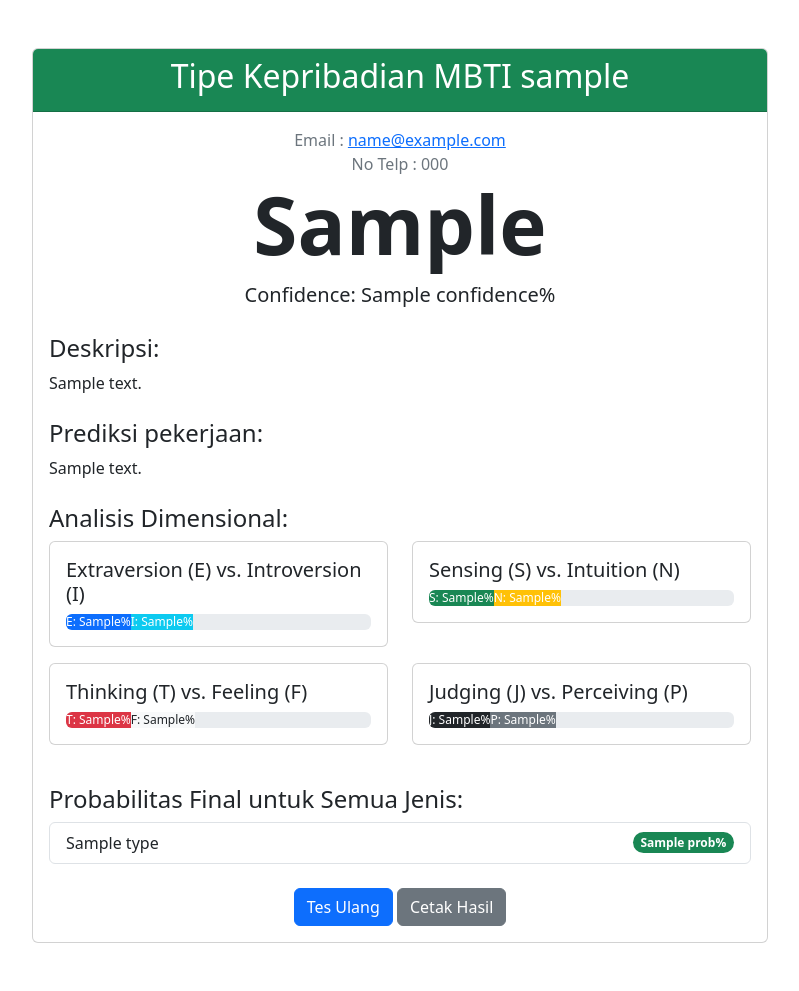
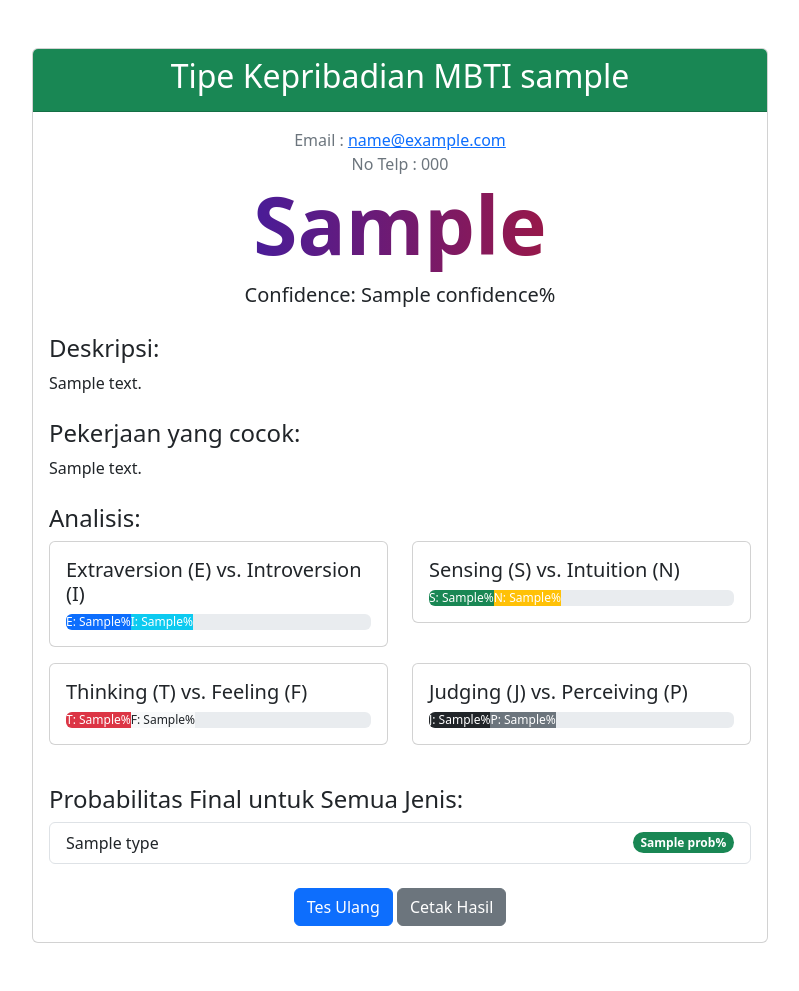
Before and after one commit to jagustinus/ukdc-app-mbti-app-ai, a Flask app: template templates/results.html in a window 1280 px wide. Shown: the whole page, without its empty margins (240-1039 px from the left). Run offline with Flask 3, Linux system fonts and the light colour scheme; the template is opened without the code that fills it: most values are stand-ins (such as "Sample title", 1, 10 or a date in 2020).

Commit message:
fix: more ui update

```diff
--- a/templates/index.html
+++ b/templates/index.html
@@ -16,7 +16,10 @@
     <div class="container mt-5">
       <main>
         <div class="card p-4">
-          <h4 class="fw-bold">Tes MBTI - v 0.1</h4>
+                    <div class="d-flex align-items-center">
+                        <img src="../static/test.png" width="64" style="filter: invert(1)"/>
+                        <h4 class="fw-bold m-0">App v 0.1</h4>
+                    </div>
           <hr>
           <br/>
           <form action="{{ url_for('test') }}" method="get">
--- a/templates/results.html
+++ b/templates/results.html
@@ -6,6 +6,14 @@
       rel="stylesheet"
       href="https://cdn.jsdelivr.net/npm/bootstrap@5.3.0/dist/css/bootstrap.min.css"
     />
+        <style>
+        .grad-me {
+            background: #121FCF;
+            background: linear-gradient(to right, #121FCF 0%, #CF1512 100%);
+            -webkit-background-clip: text;
+            -webkit-text-fill-color: transparent;
+        }
+        </style>
   </head>
   <body>
     <div class="container mt-5 mb-5">
@@ -25,17 +33,17 @@
                 <p class="sublead mb-0 pb-0 text-secondary">
                   No Telp : {{ user_telp }}
                 </p>
-                <h1 class="display-1 fw-bold">{{ personality_type }}</h1>
+                <h1 class="display-1 fw-bold grad-me">{{ personality_type }}</h1>
                 <p class="lead">Confidence: {{ confidence }}%</p>
               </div>
 
               <h4>Deskripsi:</h4>
               <p class="mb-4">{{ description2 }}</p>
 
-              <h4>Prediksi pekerjaan:</h4>
+              <h4>Pekerjaan yang cocok:</h4>
               <p class="mb-4">{{ description }}</p>
 
-              <h4>Analisis Dimensional:</h4>
+              <h4>Analisis:</h4>
               <div class="row mb-4">
                 <div class="col-md-6">
                   <div class="card mb-3">
--- a/templates/test.html
+++ b/templates/test.html
@@ -17,7 +17,8 @@
       <div class="row justify-content-center w-100" style="height: 50%;">
         <div class="col-md-9 d-flex justify-content-center w-100">
           <div class="card" style="min-width:80% !important; max-width: 80% !important; width: 80% !important; height: 100%; !important">
-            <div class="card-header bg-primary text-white">
+            <div class="card-header bg-primary text-white d-flex align-items-center justify-content-between">
+              <img src="../static/test.png" width="64"/>
               <h3 class="m-1">Pertanyaan {{ question_num }} dari {{ total_questions }}</h3>
             </div>
             <div class="card-body align-items-center d-flex flex-column">
--- a/webserver.py
+++ b/webserver.py
@@ -175,7 +175,8 @@
         predictions = predictor.predict_jobs(top_3, top_n=3)
 
         for _, (job, score) in enumerate(predictions, 1):
-            buffer += f"{job} ({score:.2f}), "
+            # buffer += f"{job} ({score:.2f}), "
+            buffer += f"{job}, "
 
         buffer.rstrip()
         buffer = buffer[:-2]
```
